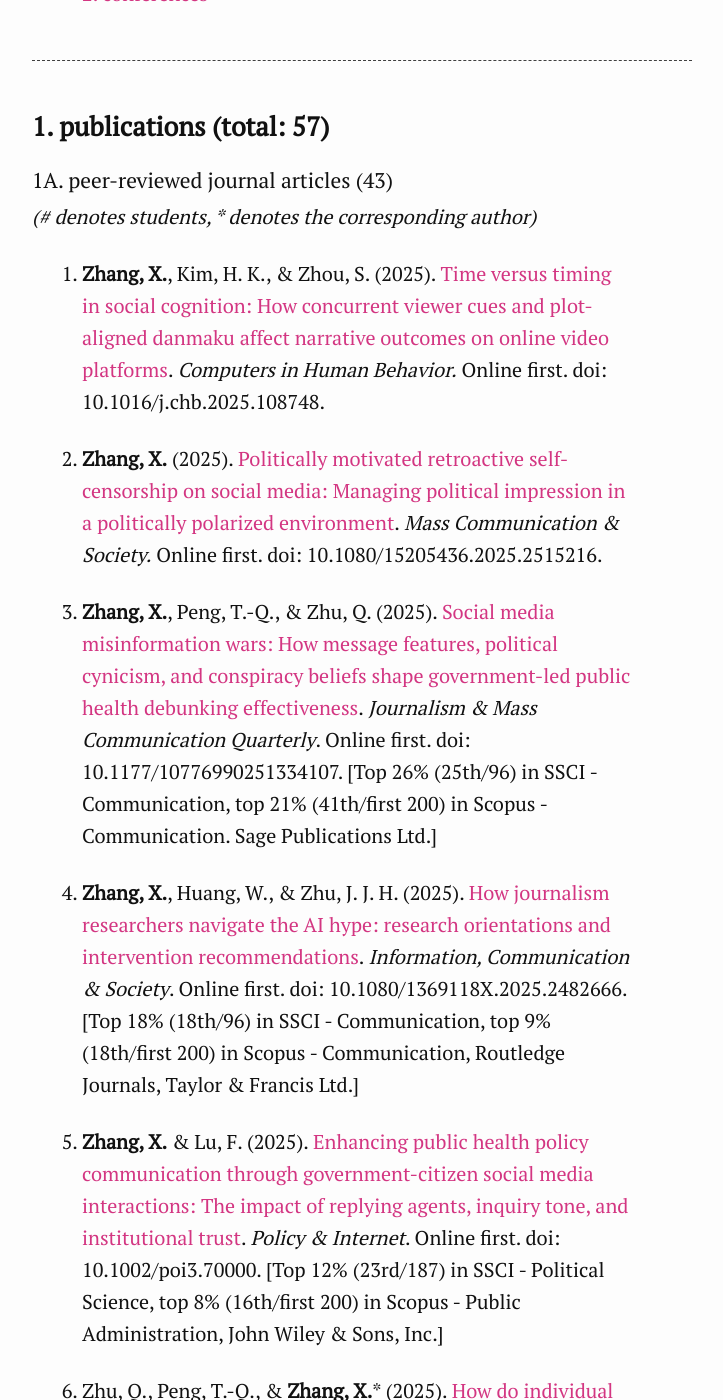
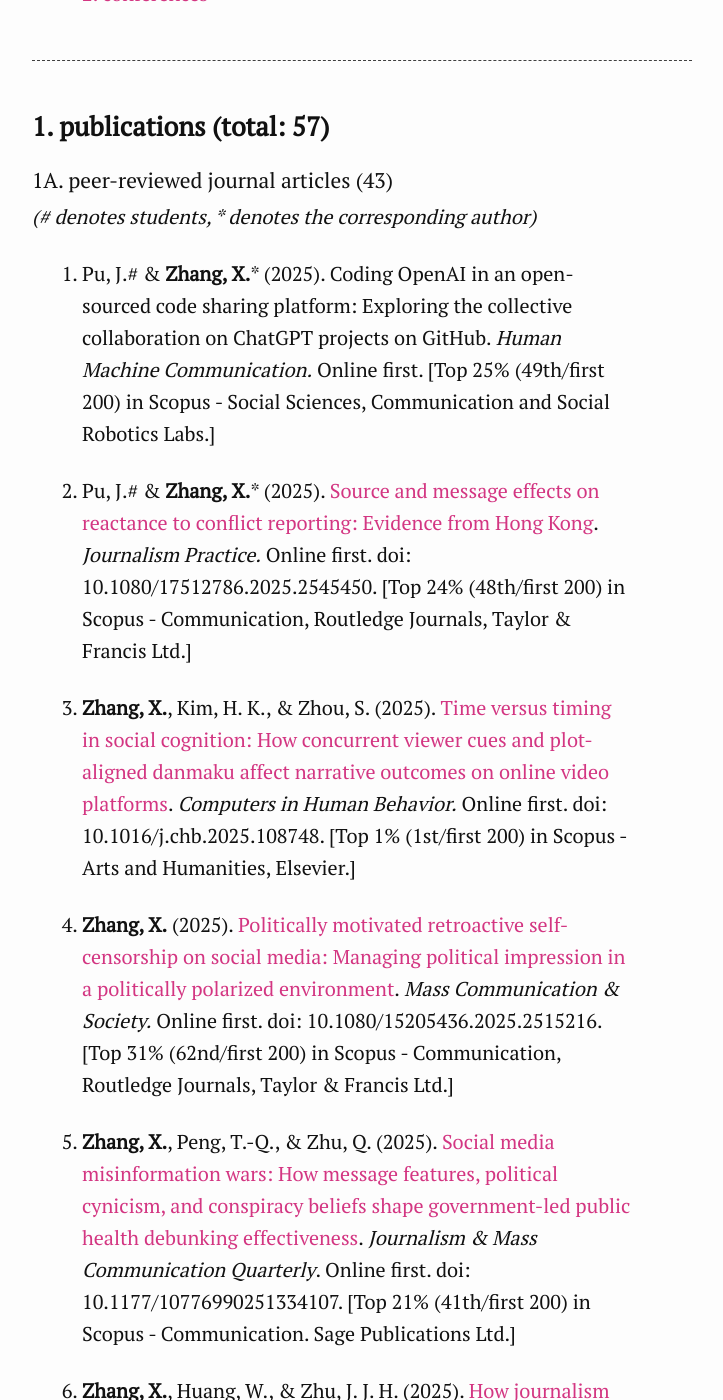
Before and after one commit to xzzhang2/xzzhang2.github.io, a Jekyll site: the page built from pages/pubs.md, in a window 1280 px wide and 1400 px high, scrolled down 419 px. Shown: the whole window, without its empty margins (308-1031 px from the left). Built offline with Jekyll 4.4.1, drawn with Linux system fonts in a browser that asks for light colours; some of the changed text lies outside the part shown.

Commit message:
updating information

```diff
--- a/pages/pubs.md
+++ b/pages/pubs.md
@@ -22,21 +22,24 @@ description: Xinzhi Zhang's publications
 
 *(\# denotes students, \* denotes the corresponding author)*
 
-1. **Zhang, X.**, Kim, H. K., & Zhou, S. (2025). [Time versus timing in social cognition: How concurrent viewer cues and plot-aligned danmaku affect narrative outcomes on online video platforms](https://doi.org/10.1016/j.chb.2025.108748). *Computers in Human Behavior.* Online first. doi: 10.1016/j.chb.2025.108748.
+1. Pu, J.\# & **Zhang, X.**\* (2025). Coding OpenAI in an open-sourced code sharing platform: Exploring the collective collaboration on ChatGPT projects on GitHub. *Human Machine Communication.* Online first. [Top 25% (49th/first 200) in Scopus - Social Sciences, Communication and Social Robotics Labs.]
 
-2. **Zhang, X.** (2025). [Politically motivated retroactive self-censorship on social media: Managing political impression in a politically polarized environment](https://doi.org/10.1080/15205436.2025.2515216). *Mass Communication & Society.* Online first. doi: 10.1080/15205436.2025.2515216.
+2. Pu, J.\# & **Zhang, X.**\* (2025). [Source and message effects on reactance to conflict reporting: Evidence from Hong Kong](https://www.tandfonline.com/doi/full/10.1080/17512786.2025.2545450). *Journalism Practice.* Online first. doi: 10.1080/17512786.2025.2545450. [Top 24% (48th/first 200) in Scopus - Communication, Routledge Journals, Taylor & Francis Ltd.]
 
-3. **Zhang, X.**, Peng, T.-Q., & Zhu, Q. (2025). [Social media misinformation wars: How message features, political cynicism, and conspiracy beliefs shape government-led public health debunking effectiveness](https://journals.sagepub.com/doi/10.1177/10776990251334107). *Journalism & Mass Communication Quarterly*. Online first. doi: 10.1177/10776990251334107. [Top 26% (25th/96) in SSCI - Communication, top 21% (41th/first 200) in Scopus - Communication. Sage Publications Ltd.]
+3. **Zhang, X.**, Kim, H. K., & Zhou, S. (2025). [Time versus timing in social cognition: How concurrent viewer cues and plot-aligned danmaku affect narrative outcomes on online video platforms](https://doi.org/10.1016/j.chb.2025.108748). *Computers in Human Behavior.* Online first. doi: 10.1016/j.chb.2025.108748. [Top 1% (1st/first 200) in Scopus - Arts and Humanities, Elsevier.]
 
-4. **Zhang, X.**, Huang, W., & Zhu, J. J. H. (2025). [How journalism researchers navigate the AI hype: research orientations and intervention recommendations](https://doi.org/10.1080/1369118X.2025.2482666). *Information, Communication & Society*. Online first. doi: 10.1080/1369118X.2025.2482666. [Top 18% (18th/96) in SSCI - Communication, top 9% (18th/first 200) in Scopus - Communication, Routledge Journals, Taylor & Francis Ltd.]
+4. **Zhang, X.** (2025). [Politically motivated retroactive self-censorship on social media: Managing political impression in a politically polarized environment](https://doi.org/10.1080/15205436.2025.2515216). *Mass Communication & Society.* Online first. doi: 10.1080/15205436.2025.2515216. [Top 31% (62nd/first 200) in Scopus - Communication, Routledge Journals, Taylor & Francis Ltd.]
 
-5. **Zhang, X.** & Lu, F. (2025). [Enhancing public health policy communication through government-citizen social media interactions: The impact of replying agents, inquiry tone, and institutional trust](https://doi.org/10.1002/poi3.70000). *Policy & Internet*. Online first. doi: 10.1002/poi3.70000. [Top 12% (23rd/187) in SSCI - Political Science, top 8% (16th/first 200) in Scopus - Public Administration, John Wiley & Sons, Inc.]
+5. **Zhang, X.**, Peng, T.-Q., & Zhu, Q. (2025). [Social media misinformation wars: How message features, political cynicism, and conspiracy beliefs shape government-led public health debunking effectiveness](https://journals.sagepub.com/doi/10.1177/10776990251334107). *Journalism & Mass Communication Quarterly*. Online first. doi: 10.1177/10776990251334107. [Top 21% (41th/first 200) in Scopus - Communication. Sage Publications Ltd.]
 
-6. Zhu, Q., Peng, T.-Q., & **Zhang, X.**\* (2025). [How do individual and societal factors shape news authentication? Comparing misinformation resilience across Hong Kong, the Netherlands, and the United States](https://journals.sagepub.com/doi/10.1177/19401612251318838). *International Journal of Press/Politics*. Online first. doi: 10.1177/19401612251318838. [Top 21% (20th/96) in SSCI - Communication, top 5% (9th/first 200) in Scopus - Communication. Sage Publications Ltd.]
+6. **Zhang, X.**, Huang, W., & Zhu, J. J. H. (2025). [How journalism researchers navigate the AI hype: research orientations and intervention recommendations](https://doi.org/10.1080/1369118X.2025.2482666). *Information, Communication & Society*. Online first. doi: 10.1080/1369118X.2025.2482666. [Top 9% (18th/first 200) in Scopus - Communication, Routledge Journals, Taylor & Francis Ltd.]
 
-7. Xue, H., Zhang, J., & **Zhang, X.** (2025). [Facts or feelings? Leveraging emotionality as a fact-checking strategy on social media in the United States](https://journals.sagepub.com/doi/10.1177/20563051251318172). *Social Media + Society*. Online first. doi: 10.1177/20563051251318172. [Top 6% (5th/96) in SSCI - Communication, top 13% (26th/first 200) in Scopus - Communication, Sage Publications Ltd.]
+5. **Zhang, X.** & Lu, F. (2025). [Enhancing public health policy communication through government-citizen social media interactions: The impact of replying agents, inquiry tone, and institutional trust](https://doi.org/10.1002/poi3.70000). *Policy & Internet*. Online first. doi: 10.1002/poi3.70000. [Top 8% (16th/first 200) in Scopus - Public Administration, John Wiley & Sons, Inc.]
+6. Zhu, Q., Peng, T.-Q., & **Zhang, X.**\* (2025). [How do individual and societal factors shape news authentication? Comparing misinformation resilience across Hong Kong, the Netherlands, and the United States](https://journals.sagepub.com/doi/10.1177/19401612251318838). *International Journal of Press/Politics*. Online first. doi: 10.1177/19401612251318838. [Top 5% (9th/first 200) in Scopus - Communication. Sage Publications Ltd.]
 
-5. Wang, C.-J., **Zhang, X.**\*, Gou, Z.\#, & Wu, Y.\# (2024). [Yesterday once more: Collective storytelling and public engagement with digital cultural products on the music streaming platform](https://www.nature.com/articles/s41599-024-03636-8). *Humanities and Social Sciences Communications*. 11, 1173. doi: 10.1057/s41599-024-03636-8. [Top 7% (13th/first 200) in SSCI - Social Science Interdisciplinary, top 1% (2nd/200) in Scopus - General Arts and Humanities, Springer Nature Limited.]
+7. Xue, H., Zhang, J., & **Zhang, X.** (2025). [Facts or feelings? Leveraging emotionality as a fact-checking strategy on social media in the United States](https://journals.sagepub.com/doi/10.1177/20563051251318172). *Social Media + Society*. Online first. doi: 10.1177/20563051251318172. [Top 13% (26th/first 200) in Scopus - Communication, Sage Publications Ltd.]
+
+5. Wang, C.-J., **Zhang, X.**\*, Gou, Z.\#, & Wu, Y.\# (2024). [Yesterday once more: Collective storytelling and public engagement with digital cultural products on the music streaming platform](https://www.nature.com/articles/s41599-024-03636-8). *Humanities and Social Sciences Communications*. 11, 1173. doi: 10.1057/s41599-024-03636-8. [Top 1% (2nd/200) in Scopus - General Arts and Humanities, Springer Nature Limited.]
 
 6. **Zhang, X.**, Zhu, R.\#, Chen, L., Zhang, Z., & Chen, M.\# (2024). [News from Messenger? A cross-national comparative study of news media’s audience engagement strategies via Facebook Messenger chatbots](https://www.tandfonline.com/doi/full/10.1080/21670811.2022.2145329). *Digital Journalism, 12*(3), 336-355. doi: 10.1080/21670811.2022.2145329. [Top 5% in SSCI - Communication, Sage Publications Ltd.]
 
```
Also changed, not shown: pages/teaching.md (+9 -8 lines), pages/tutorial.md (+4 -0 lines), assets/images/FTChinese_IMO_202508.png (added), 2 other files.
